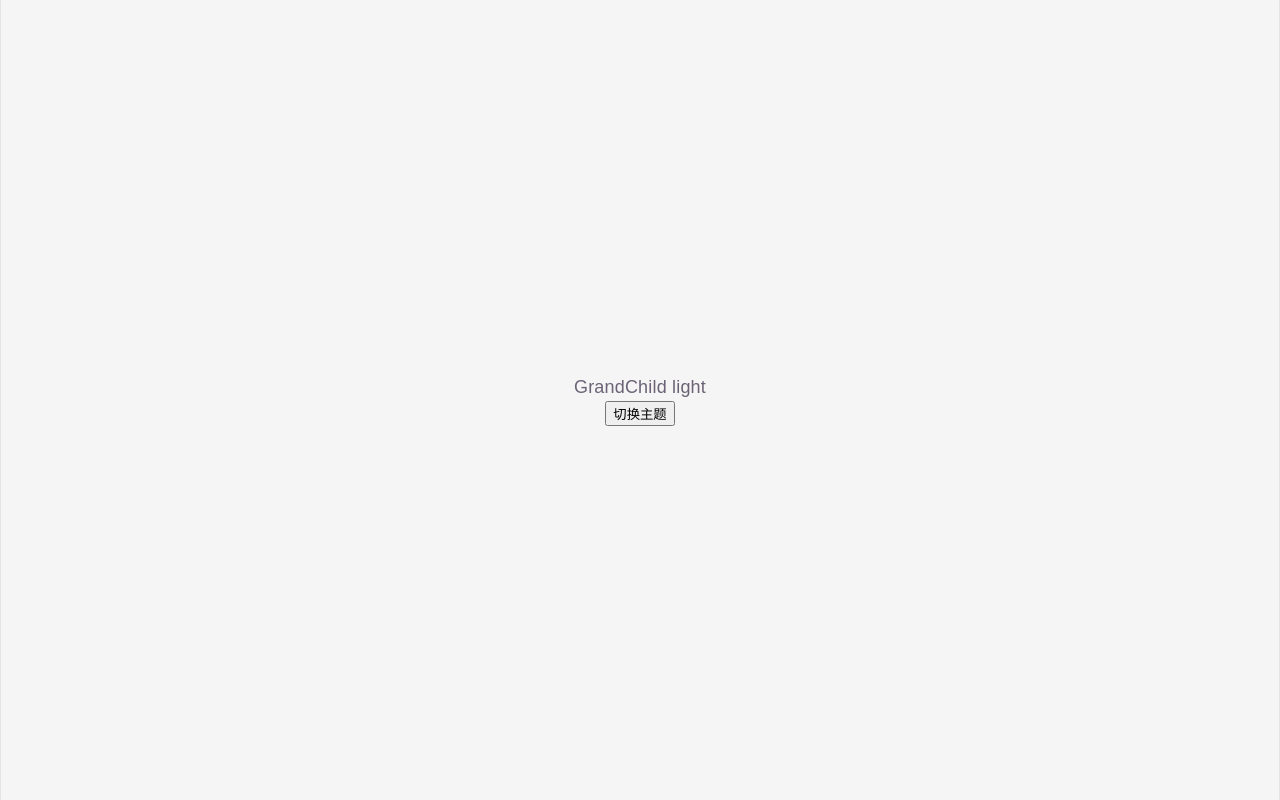
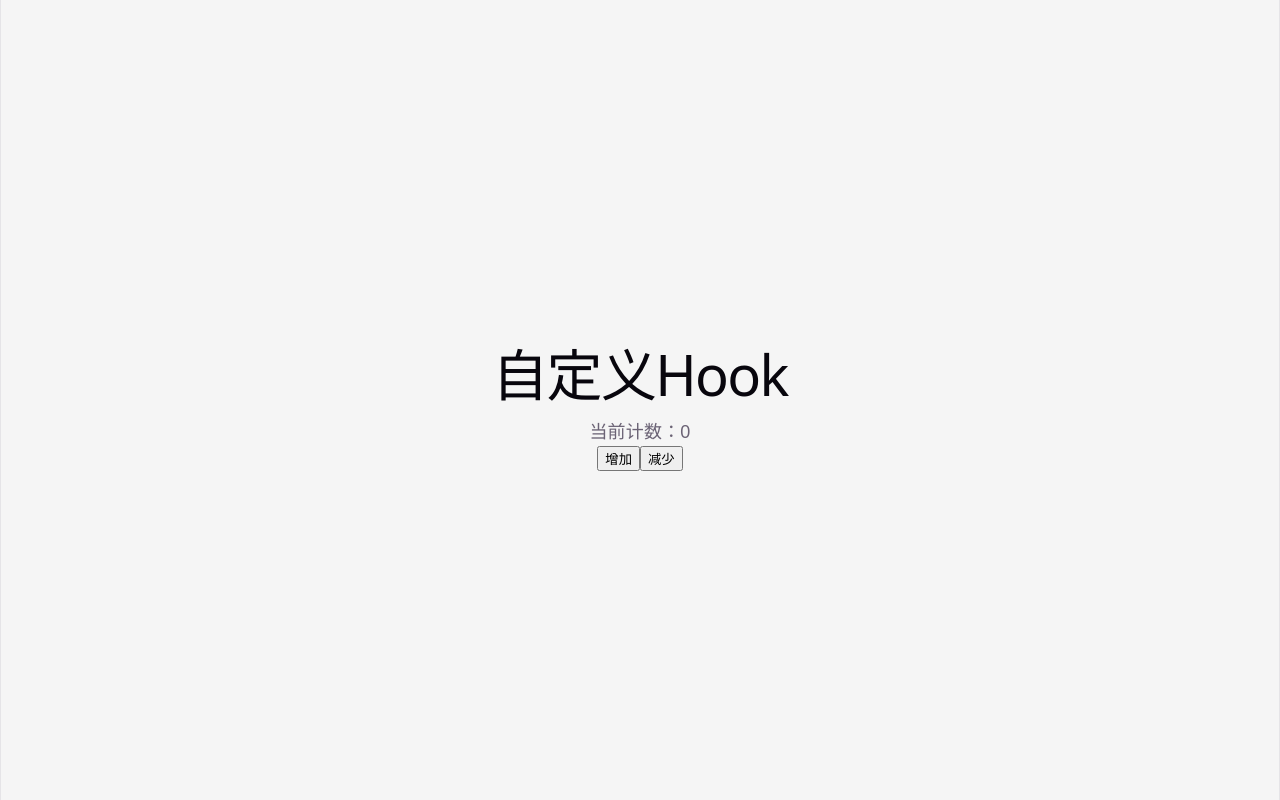
Before and after one commit to 471735994/React_Study, a React (Vite) app: page / in a window 1280 px wide. Built offline with nearby package versions, Linux system fonts and the light colour scheme.

Commit message:
懂了自定义hooks

```diff
--- a/src/App.tsx
+++ b/src/App.tsx
@@ -1,5 +1,6 @@
 // import { useState } from "react";
 import "./App.css";
+import { CustomHooks } from "./components/11.CustomHooks";
 // import { HellowWorld } from "./components/1.HelloWorld";
 // import { BasicState } from "./components/2.BasicState";
 // import { List } from "./components/3.List";
@@ -8,7 +9,7 @@ import "./App.css";
 // import { SuspenseDemo } from "./components/6.Suspense/SuspenseDemo";
 // import { SuspenseNew } from "./components/7.SuspenseNew/SuspenseNew";
 // import { UseReducer } from "./components/8.UseReducer/UserReducer";
-import { Parent } from "./components/9.UseContext/Parent";
+// import { Parent } from "./components/9.UseContext/Parent";
 
 function App() {
   // const [isShow, setIsShow] = useState(true);
@@ -18,7 +19,8 @@ function App() {
 
   return (
     <>
-      <Parent />
+      <CustomHooks />
+      {/* <Parent /> */}
       {/* <UseReducer /> */}
       {/* <SuspenseNew /> */}
       {/* <FormAction /> */}
--- a/src/components/11.CustomHooks/index.tsx
+++ b/src/components/11.CustomHooks/index.tsx
@@ -9,14 +9,14 @@ export const CustomHooks = () => {
       <p>当前计数：{count}</p>
       <button
         onClick={() => {
-          setCount(count + 1);
+          setCount((c) => c + 1);
         }}
       >
         增加
       </button>
       <button
         onClick={() => {
-          setCount(count - 1);
+          setCount((c) => c - 1);
         }}
       >
         减少
```
